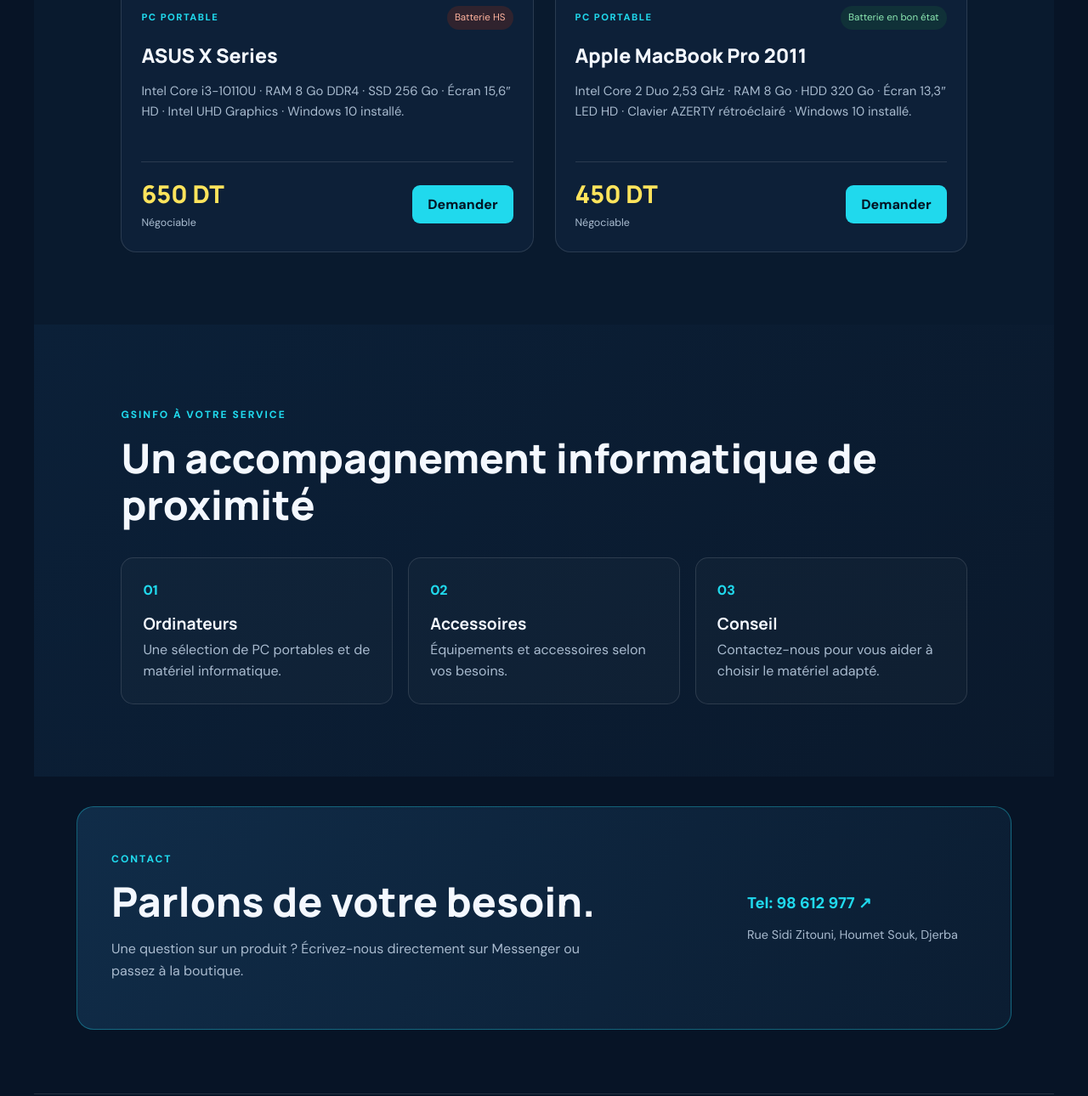
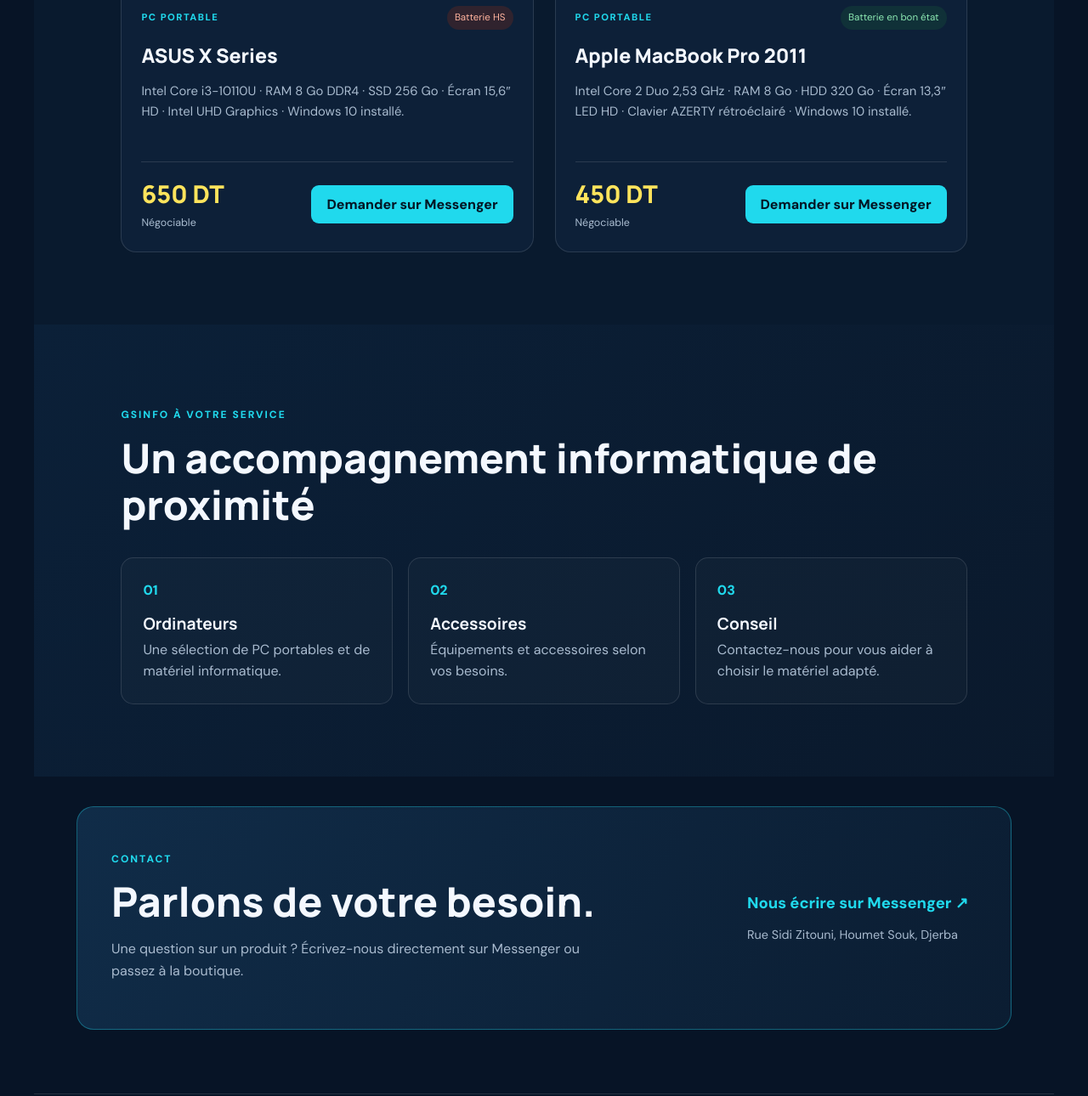
Before and after one commit to Gsinfo2/mon-site, a plain HTML site: page index.html in a window 1280 px wide. Shown: the part 1345-2635 px from the top of the page at 85% size. Drawn offline with Linux system fonts and the light colour scheme.

Commit message:
Corriger la structure HTML et remplacer les liens WhatsApp par Messenger

```diff
--- a/index.html
+++ b/index.html
@@ -16,10 +16,9 @@
       <a href="#services">Services</a>
       <a href="#contact">Contact</a>
     </nav>
-   <a class="nav-cta" <a class="nav-cta" href="https://m.me/gsinfo233" target="_blank" rel="noopener">Envoyer un message</a>
-</header>
+    <a class="nav-cta" href="https://m.me/gsinfo233" target="_blank" rel="noopener">Messenger</a>
+  </header>
 
-<main>
   <main>
     <section class="hero" id="accueil">
       <div class="hero-copy">
@@ -28,7 +27,7 @@
         <p class="intro">Bienvenue chez Gsinfo. Découvrez notre sélection d'ordinateurs et contactez-nous pour toute information ou disponibilité.</p>
         <div class="hero-actions">
           <a class="button primary" href="#produits">Voir les ordinateurs</a>
-          <a class="button secondary" <a class="nav-cta" href="https://m.me/gsinfo233" target="_blank" rel="noopener">Envoyer un message</a>
+          <a class="button secondary" href="https://m.me/gsinfo233" target="_blank" rel="noopener">Nous contacter</a>
         </div>
         <p class="location-note">📍 Rue Sidi Zitouni, Houmet Souk, Djerba</p>
       </div>
@@ -63,7 +62,7 @@
             <p class="specs">Intel Core i3-10110U · RAM 8 Go DDR4 · SSD 256 Go · Écran 15,6″ HD · Intel UHD Graphics · Windows 10 installé.</p>
             <div class="product-bottom">
               <div><strong class="price">650 DT</strong><span class="negotiable">Négociable</span></div>
-              <a class="small-button" href="https://wa.me/21698612977?text=Bonjour%20Gsinfo%2C%20je%20suis%20int%C3%A9ress%C3%A9(e)%20par%20le%20ASUS%20X%20Series." target="_blank" rel="noopener">Demander</a>
+              <a class="small-button" href="https://m.me/gsinfo233" target="_blank" rel="noopener">Demander sur Messenger</a>
             </div>
           </div>
         </article>
@@ -78,7 +77,7 @@
             <p class="specs">Intel Core 2 Duo 2,53 GHz · RAM 8 Go · HDD 320 Go · Écran 13,3″ LED HD · Clavier AZERTY rétroéclairé · Windows 10 installé.</p>
             <div class="product-bottom">
               <div><strong class="price">450 DT</strong><span class="negotiable">Négociable</span></div>
-              <a class="small-button" href="https://wa.me/21698612977?text=Bonjour%20Gsinfo%2C%20je%20suis%20int%C3%A9ress%C3%A9(e)%20par%20le%20MacBook%20Pro%202011." target="_blank" rel="noopener">Demander</a>
+              <a class="small-button" href="https://m.me/gsinfo233" target="_blank" rel="noopener">Demander sur Messenger</a>
             </div>
           </div>
         </article>
@@ -98,7 +97,7 @@
     <section class="contact-section" id="contact">
       <div><p class="eyebrow">CONTACT</p><h2>Parlons de votre besoin.</h2><p>Une question sur un produit ? Écrivez-nous directement sur Messenger ou passez à la boutique.</p></div>
       <div class="contact-details">
-        <a href="https://wa.me/21698612977" target="_blank" rel="noopener">Tel: 98 612 977 ↗</a>
+        <a href="https://m.me/gsinfo233" target="_blank" rel="noopener">Nous écrire sur Messenger ↗</a>
         <span>Rue Sidi Zitouni, Houmet Souk, Djerba</span>
       </div>
     </section>
```
